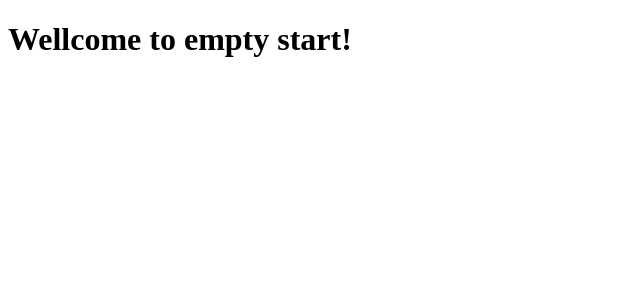
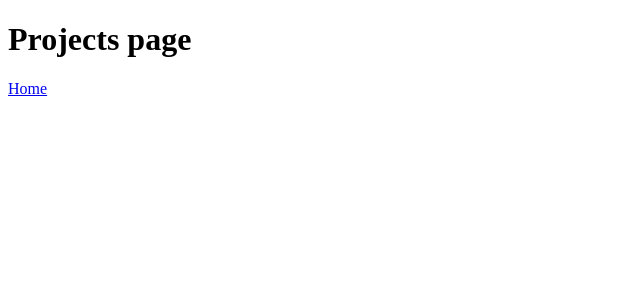
Before and after one commit to kristaps-zakis/vueschool-vuejs-master-class-2024-edition, a Vue app: page /projects in a window 1280 px wide. Shown: the top 300 px of the page, without its empty margins (0-640 px from the left). Built offline with nearby package versions, Linux system fonts and the light colour scheme; the HTML template or start-up script is replaced by a standard one.

Commit message:
adding first pages with dynamic import for projects

```diff
--- a/src/App.vue
+++ b/src/App.vue
@@ -1,7 +1,7 @@
 <script setup lang="ts"></script>
 
 <template>
-  <h1>Wellcome to empty start!</h1>
-
-  <RouterView />
+  <main>
+    <RouterView />
+  </main>
 </template>
--- a/src/router/index.ts
+++ b/src/router/index.ts
@@ -1,8 +1,20 @@
 import { createRouter, createWebHistory } from 'vue-router'
+import HomeView from '@/views/HomeView.vue'
 
 const router = createRouter({
   history: createWebHistory(import.meta.env.BASE_URL),
-  routes: [],
+  routes: [
+    {
+      path: '/',
+      name: 'home',
+      component: HomeView,
+    },
+    {
+      path: '/projects',
+      name: 'projects',
+      component: () => import('@/views/ProjectsView.vue'),
+    },
+  ],
 })
 
 export default router
--- /dev/null
+++ b/src/views/HomeView.vue
@@ -0,0 +1,8 @@
+<script setup lang="ts"></script>
+
+<template>
+  <div>
+    <h1>Home Page</h1>
+    <RouterLink to="/projects">Projects</RouterLink>
+  </div>
+</template>
--- /dev/null
+++ b/src/views/ProjectsView.vue
@@ -0,0 +1,9 @@
+<script setup lang="ts"></script>
+
+<template>
+  <div>
+    <h1>Projects page</h1>
+    <RouterLink to="/">Home</RouterLink>
+  </div>
+</template>
+v
```
